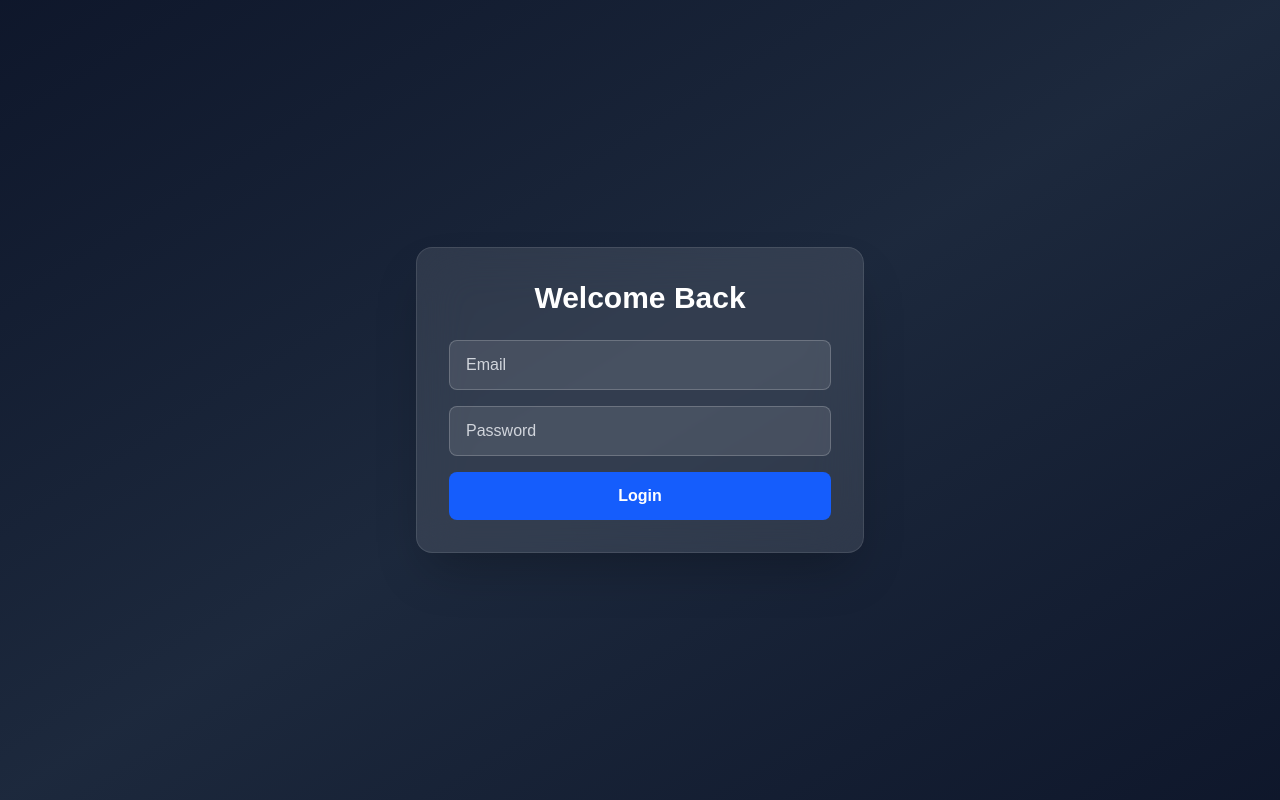
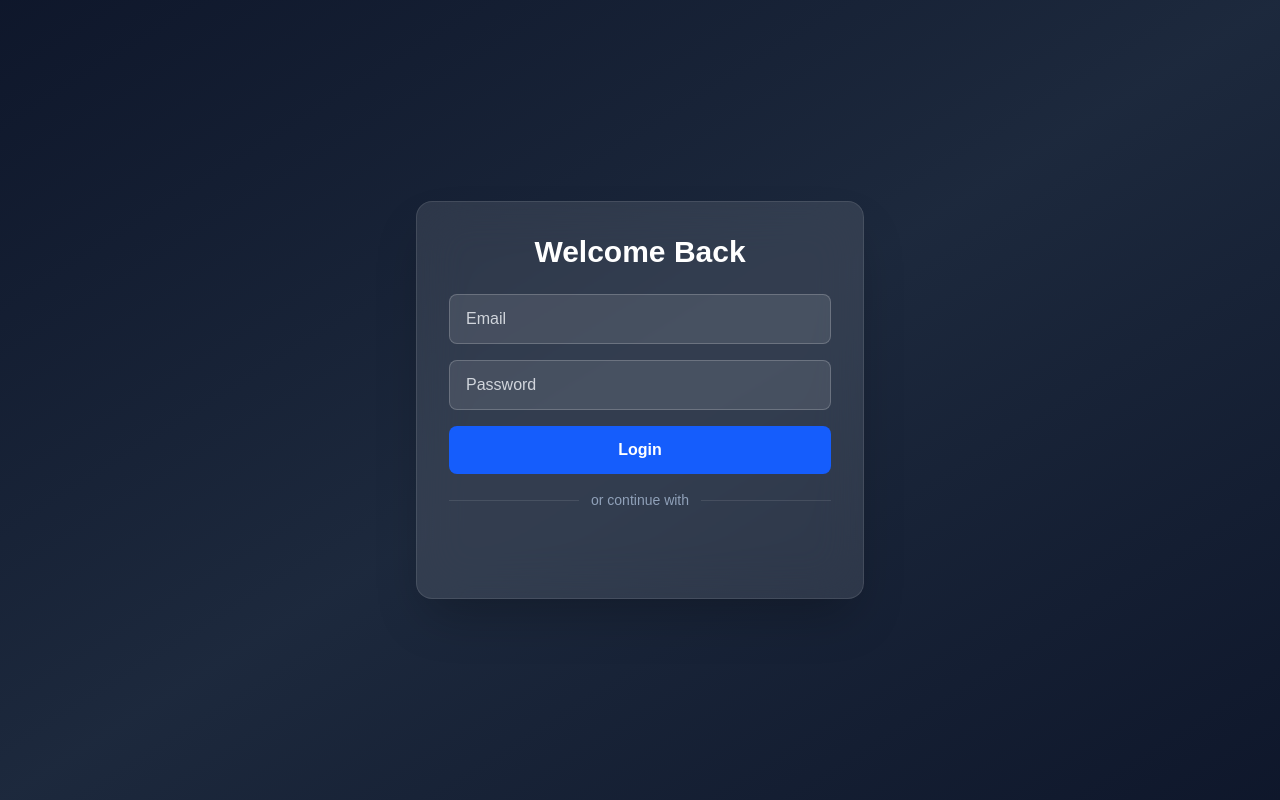
Before and after one commit to aonoexercist/next-gin, a Next.js app: page /login in a window 1280 px wide. Built offline with nearby package versions, Linux system fonts and the light colour scheme; no server answers.

Commit message:
Add GoogleLoginButton to Login and Home pages for Google authentication

```diff
--- a/app/login/page.tsx
+++ b/app/login/page.tsx
@@ -1,8 +1,10 @@
 "use client"
 
 import { useState } from "react"
-import { login } from "@/lib/auth"
+import { googleLogin, login } from "@/lib/auth"
 import { useRouter } from "next/navigation"
+import { GoogleLogin } from "@react-oauth/google"
+import GoogleLoginButton from "@/components/GoogleLoginButton"
 
 export default function LoginPage() {
   const router = useRouter()
@@ -49,6 +51,17 @@ export default function LoginPage() {
             {loading ? "Signing in..." : "Login"}
           </button>
         </div>
+        <div className="mt-4">
+          <div className="flex items-center gap-3">
+            <div className="flex-1 h-px bg-white/10" />
+            <span className="text-sm text-slate-400">or continue with</span>
+            <div className="flex-1 h-px bg-white/10" />
+          </div>
+
+          <div className="mt-4 flex justify-center">
+            <GoogleLoginButton />
+          </div>
+        </div>
       </div>
     </div>
   )
--- a/app/page.tsx
+++ b/app/page.tsx
@@ -1,4 +1,7 @@
+"use client"
+
 import Link from 'next/link'
+import GoogleLoginButton from "@/components/GoogleLoginButton"
 
 export default function HomePage() {
   return (
@@ -6,9 +9,12 @@ export default function HomePage() {
       {/* Navbar */}
       <header className="flex justify-between items-center px-8 py-6 max-w-7xl w-full mx-auto">
         <h1 className="text-xl font-bold">MyApp</h1>
-        <div className="flex gap-3">
+        <div className="flex gap-3 items-center">
           <Link href="/login" className="px-5 py-2 rounded-lg hover:bg-white/10 transition">Login</Link>
           <Link href="/register" className="px-5 py-2 bg-blue-600 rounded-lg hover:bg-blue-700 transition">Register</Link>
+          <div className="hidden sm:block">
+            <GoogleLoginButton />
+          </div>
         </div>
       </header>
 
```
